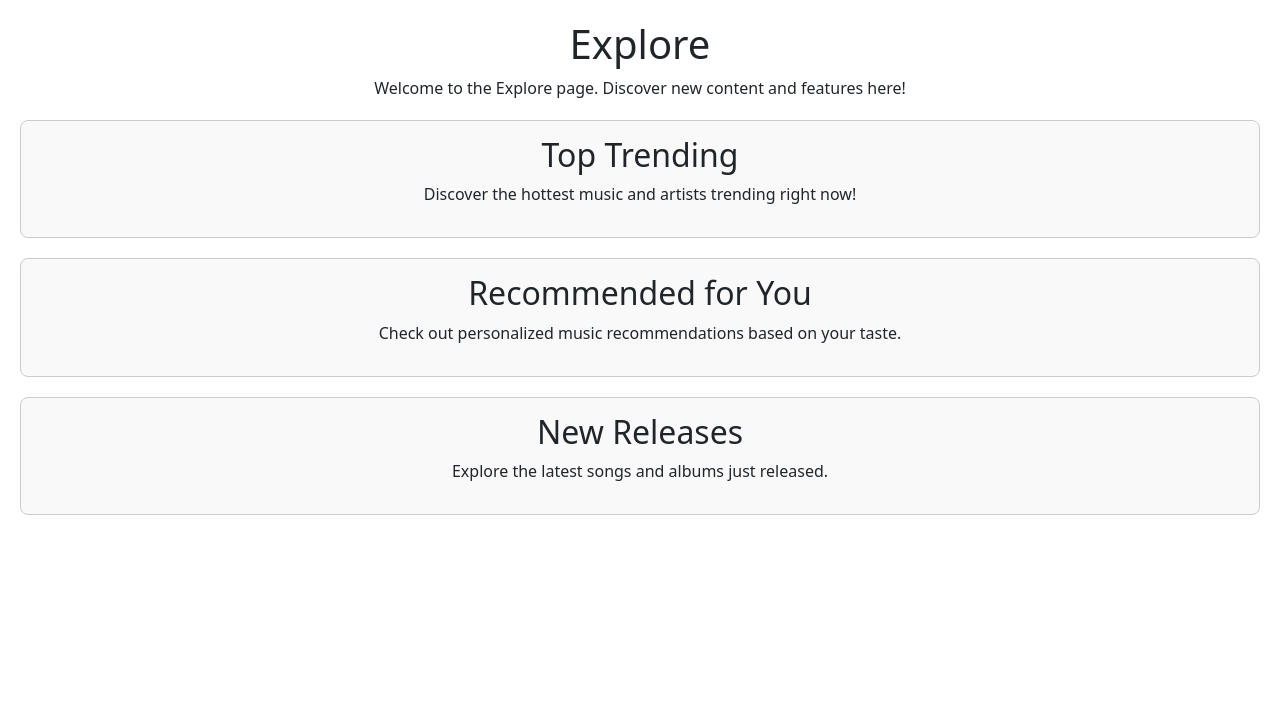
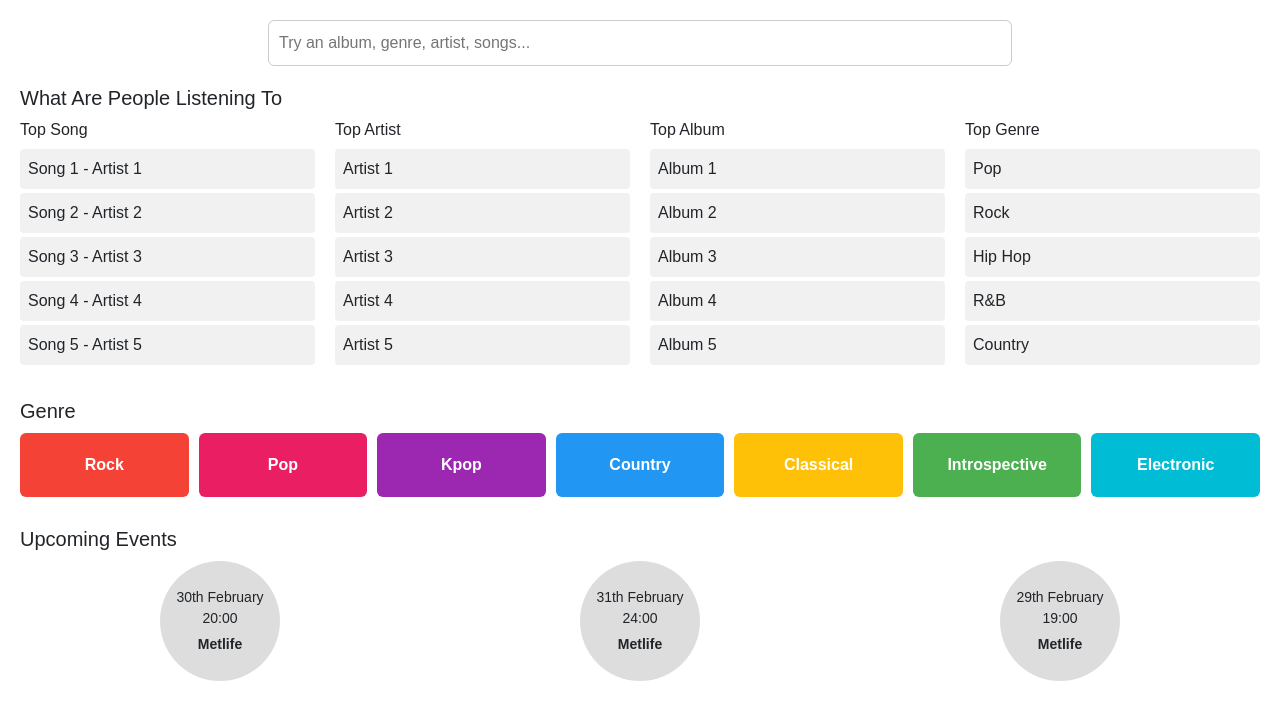
Before and after one commit to cse442-at-ub/sp25-repo-playboys, a React (Create React App) app in the folder frontend/: page /#/explore in a window 1280 px wide. Shown: the top 720 px of the page. Built offline with nearby package versions, Linux system fonts and the light colour scheme; no server answers.

Commit message:
Changed page to follow format of figma

```diff
--- a/frontend/src/explore/explore.css
+++ b/frontend/src/explore/explore.css
@@ -1,14 +1,97 @@
 .explore-page {
-    text-align: center;
-    padding: 20px;
-  }
+  padding: 20px;
+  font-family: Arial, sans-serif;
+}
 
-  .top-trending,
-  .recommended,
-  .new-releases {
-    margin: 20px 0;
-    padding: 15px;
-    border: 1px solid #ccc;
-    border-radius: 8px;
-    background-color: #f9f9f9;
-  }
+/* Search Bar */
+.search-bar-container {
+  margin-bottom: 20px;
+  display: flex;
+  justify-content: center;
+}
+.search-bar {
+  width: 60%;
+  padding: 10px;
+  font-size: 16px;
+  border-radius: 6px;
+  border: 1px solid #ccc;
+}
+
+/* Section Title */
+.section-title {
+  margin: 20px 0 10px;
+  font-size: 20px;
+  text-align: left;
+}
+
+/* Listening Container (Top Song, Artist, Album, Genre) */
+.listening-container {
+  display: flex;
+  justify-content: space-between;
+  flex-wrap: wrap;
+  gap: 20px;
+  margin-bottom: 30px;
+}
+
+.listening-column {
+  flex: 1;
+  min-width: 150px;
+}
+.listening-column h3 {
+  margin-bottom: 10px;
+  font-size: 16px;
+}
+.list-item {
+  background-color: #f1f1f1;
+  padding: 8px;
+  margin: 4px 0;
+  border-radius: 4px;
+}
+
+/* Genre Section */
+.genre-container {
+  display: flex;
+  justify-content: space-between;
+  flex-wrap: wrap;
+  gap: 10px;
+  margin-bottom: 30px;
+}
+.genre-box {
+  flex: 1;
+  min-width: 100px;
+  padding: 20px;
+  text-align: center;
+  color: #fff;
+  font-weight: bold;
+  border-radius: 6px;
+}
+
+/* Upcoming Events */
+.events-container {
+  display: flex;
+  justify-content: space-around;
+  flex-wrap: wrap;
+  gap: 20px;
+}
+
+.event-circle {
+  width: 120px;
+  height: 120px;
+  background-color: #ddd;
+  border-radius: 50%;
+  position: relative;
+  display: flex;
+  flex-direction: column;
+  justify-content: center;
+  align-items: center;
+}
+.event-date {
+  font-size: 14px;
+  text-align: center;
+  margin-bottom: 5px;
+}
+.event-location {
+  font-size: 14px;
+  text-align: center;
+  font-weight: bold;
+}
--- a/frontend/src/explore/explore.tsx
+++ b/frontend/src/explore/explore.tsx
@@ -1,20 +1,93 @@
 import React from "react";
-import Trending from "./trending";
-import Recommended from "./recommended";
-import NewReleases from "./newReleases";
 import "./explore.css";
-
 
 const Explore: React.FC = () => {
   return (
     <div className="explore-page">
-      <h1>Explore</h1>
-      <p>Welcome to the Explore page. Discover new content and features here!</p>
+      {/* Search Bar */}
+      <div className="search-bar-container">
+        <input
+          type="text"
+          className="search-bar"
+          placeholder="Try an album, genre, artist, songs..."
+        />
+      </div>
 
+      {/* What Are People Listening To */}
+      <h2 className="section-title">What Are People Listening To</h2>
+      <div className="listening-container">
+        {/* Top Song */}
+        <div className="listening-column">
+          <h3>Top Song</h3>
+          <div className="list-item">Song 1 - Artist 1</div>
+          <div className="list-item">Song 2 - Artist 2</div>
+          <div className="list-item">Song 3 - Artist 3</div>
+          <div className="list-item">Song 4 - Artist 4</div>
+          <div className="list-item">Song 5 - Artist 5</div>
+        </div>
+        {/* Top Artist */}
+        <div className="listening-column">
+          <h3>Top Artist</h3>
+          <div className="list-item">Artist 1</div>
+          <div className="list-item">Artist 2</div>
+          <div className="list-item">Artist 3</div>
+          <div className="list-item">Artist 4</div>
+          <div className="list-item">Artist 5</div>
+        </div>
+        {/* Top Album */}
+        <div className="listening-column">
+          <h3>Top Album</h3>
+          <div className="list-item">Album 1</div>
+          <div className="list-item">Album 2</div>
+          <div className="list-item">Album 3</div>
+          <div className="list-item">Album 4</div>
+          <div className="list-item">Album 5</div>
+        </div>
+        {/* Top Genre */}
+        <div className="listening-column">
+          <h3>Top Genre</h3>
+          <div className="list-item">Pop</div>
+          <div className="list-item">Rock</div>
+          <div className="list-item">Hip Hop</div>
+          <div className="list-item">R&B</div>
+          <div className="list-item">Country</div>
+        </div>
+      </div>
 
-      <Trending />
-      <Recommended />
-      <NewReleases />
+      {/* Genre Section */}
+      <h2 className="section-title">Genre</h2>
+      <div className="genre-container">
+        <div className="genre-box" style={{ backgroundColor: "#F44336" }}> Rock </div>
+        <div className="genre-box" style={{ backgroundColor: "#E91E63" }}> Pop </div>
+        <div className="genre-box" style={{ backgroundColor: "#9C27B0" }}> Kpop </div>
+        <div className="genre-box" style={{ backgroundColor: "#2196F3" }}> Country </div>
+        <div className="genre-box" style={{ backgroundColor: "#FFC107" }}> Classical </div>
+        <div className="genre-box" style={{ backgroundColor: "#4CAF50" }}> Introspective </div>
+        <div className="genre-box" style={{ backgroundColor: "#00BCD4" }}> Electronic </div>
+      </div>
+
+      {/* Upcoming Events */}
+      <h2 className="section-title">Upcoming Events</h2>
+      <div className="events-container">
+        <div className="event-circle">
+          <div className="event-date">
+            30th February<br/>20:00
+          </div>
+          <div className="event-location">Metlife</div>
+        </div>
+        <div className="event-circle">
+          <div className="event-date">
+            31th February<br/>24:00
+          </div>
+          <div className="event-location">Metlife</div>
+        </div>
+        <div className="event-circle">
+          <div className="event-date">
+            29th February<br/>19:00
+          </div>
+          <div className="event-location">Metlife</div>
+        </div>
+      </div>
     </div>
   );
 };
--- a/frontend/src/explore/newReleases.tsx
+++ /dev/null
@@ -1,12 +0,0 @@
-import React from "react";
-
-const NewReleases: React.FC = () => {
-  return (
-    <div className="new-releases">
-      <h2>New Releases</h2>
-      <p>Explore the latest songs and albums just released.</p>
-    </div>
-  );
-};
-
-export default NewReleases;
--- a/frontend/src/explore/recommended.tsx
+++ /dev/null
@@ -1,12 +0,0 @@
-import React from "react";
-
-const Recommended: React.FC = () => {
-  return (
-    <div className="recommended">
-      <h2>Recommended for You</h2>
-      <p>Check out personalized music recommendations based on your taste.</p>
-    </div>
-  );
-};
-
-export default Recommended;
--- a/frontend/src/explore/trending.tsx
+++ /dev/null
@@ -1,12 +0,0 @@
-import React from "react";
-
-const Trending: React.FC = () => {
-  return (
-    <div className="top-trending">
-      <h2>Top Trending</h2>
-      <p>Discover the hottest music and artists trending right now!</p>
-    </div>
-  );
-};
-
-export default Trending;
```
